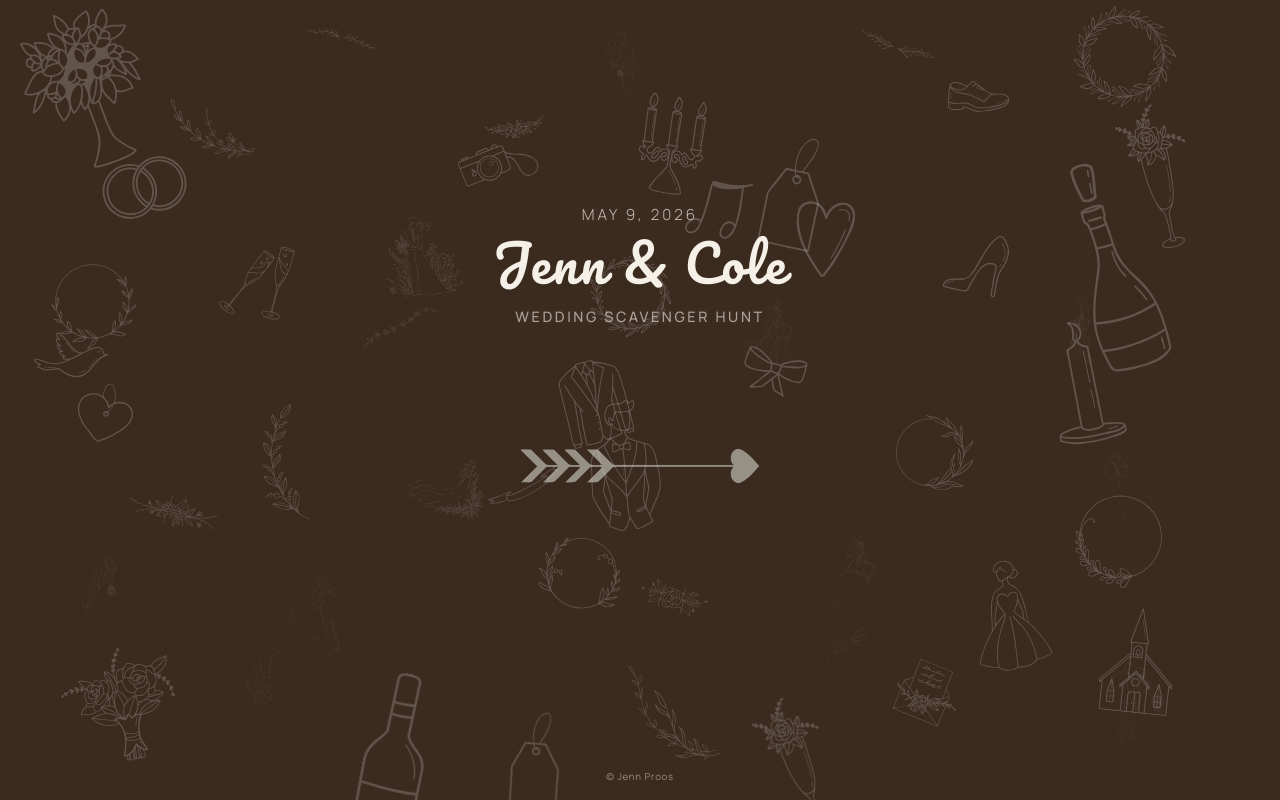
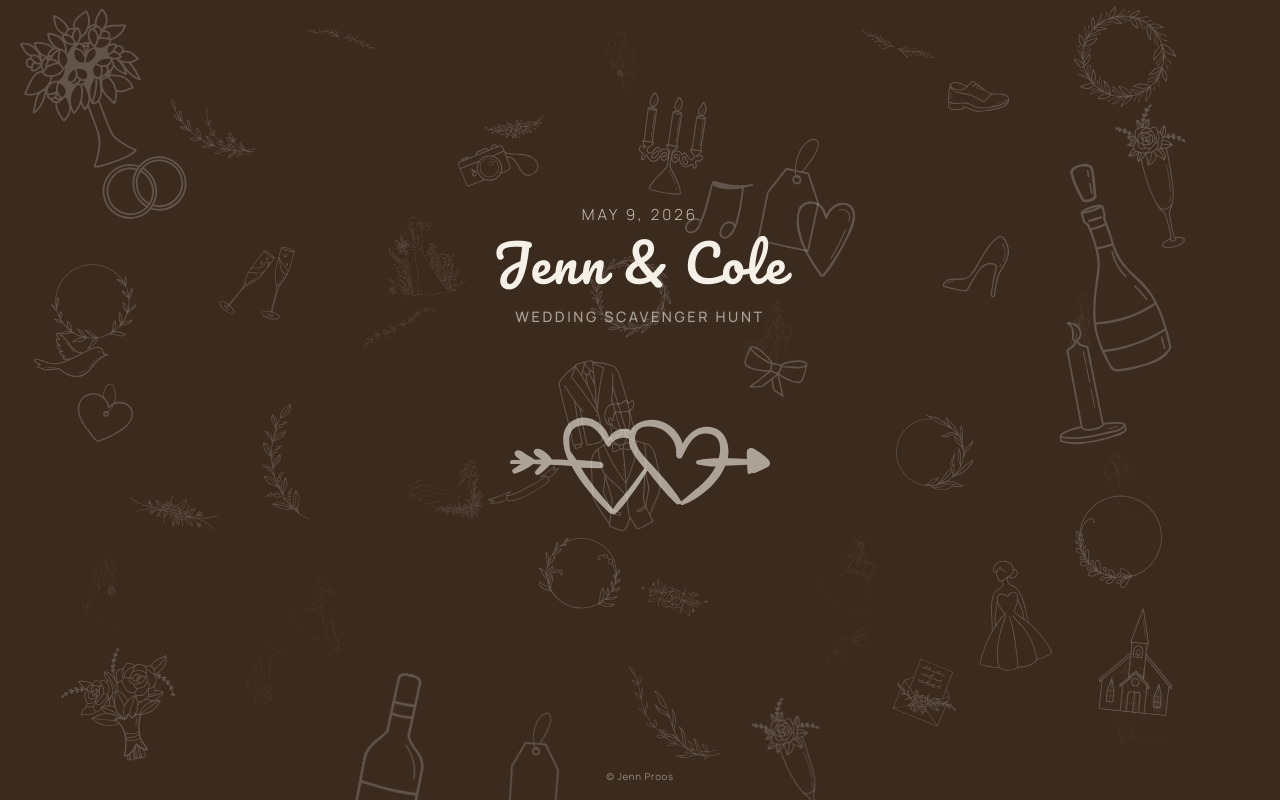
Before and after one commit to jennproos/wedding-scavenger-hunt, a React (Vite) app in the folder frontend/: page / in a window 1280 px wide. Built offline with nearby package versions, Linux system fonts and the light colour scheme; no server answers.

Commit message:
New arrow image

```diff
--- a/frontend/src/index.css
+++ b/frontend/src/index.css
@@ -317,7 +317,7 @@ button:hover {
   display: block;
   width: 260px;
   height: auto;
-  transform: rotate(180deg);
+  transform:  scaleX(-1);
   filter: invert(1) brightness(0.92) sepia(0.15);
   mix-blend-mode: screen;
 }
--- a/frontend/src/pages/Game.tsx
+++ b/frontend/src/pages/Game.tsx
@@ -5,7 +5,7 @@ import { CodeInput } from '../components/CodeInput'
 import { scanToken, devAdvance, devBack, backClue, ApiError } from '../api/client'
 import { useSession } from '../context/SessionContext'
 import swirlyArrow from '../assets/stickers/Swirly_Arrow.png'
-import cupidArrow from '../assets/stickers/Cupids_Arrow.webp'
+import heartsPiercedByAnArrow from '../assets/stickers/Hearts_Pierced_By_An_Arrow.svg'
 import homeIcon from '../assets/stickers/Home.svg'
 
 
@@ -141,7 +141,7 @@ export function Game() {
             }, 400)
           }}
         >
-          <img src={cupidArrow} className="btn-start-img" alt="" />
+          <img src={heartsPiercedByAnArrow} className="btn-start-img" alt="" />
         </button>
       ) : (
         <CodeInput key={clueKey} onSubmit={handleScan} onSuccessReady={handleSuccessReady} />
--- a/frontend/src/pages/Home.tsx
+++ b/frontend/src/pages/Home.tsx
@@ -2,7 +2,7 @@ import { useState } from 'react'
 import { useNavigate } from 'react-router-dom'
 import { startGame } from '../api/client'
 import { useSession } from '../context/SessionContext'
-import cupidArrow from '../assets/stickers/Cupids_Arrow.webp'
+import heartsPiercedByAnArrow from '../assets/stickers/Hearts_Pierced_By_An_Arrow.svg'
 
 export function Home() {
   const navigate = useNavigate()
@@ -46,7 +46,7 @@ async function handleStart() {
         <p className="home-subtitle">Wedding Scavenger Hunt</p>
       </div>
       <button className={`btn-start${nudging ? ' btn-start--nudging' : ''}`} onClick={handleStart} disabled={loading}>
-        <img src={cupidArrow} className="btn-start-img" alt="" />
+        <img src={heartsPiercedByAnArrow} className="btn-start-img" alt="" />
       </button>
     </div>
   )
```
Also changed, not shown: frontend/src/assets/stickers/Cupids_Arrow.webp (deleted), frontend/src/assets/stickers/Hearts_Pierced_By_An_Arrow.svg (added).
